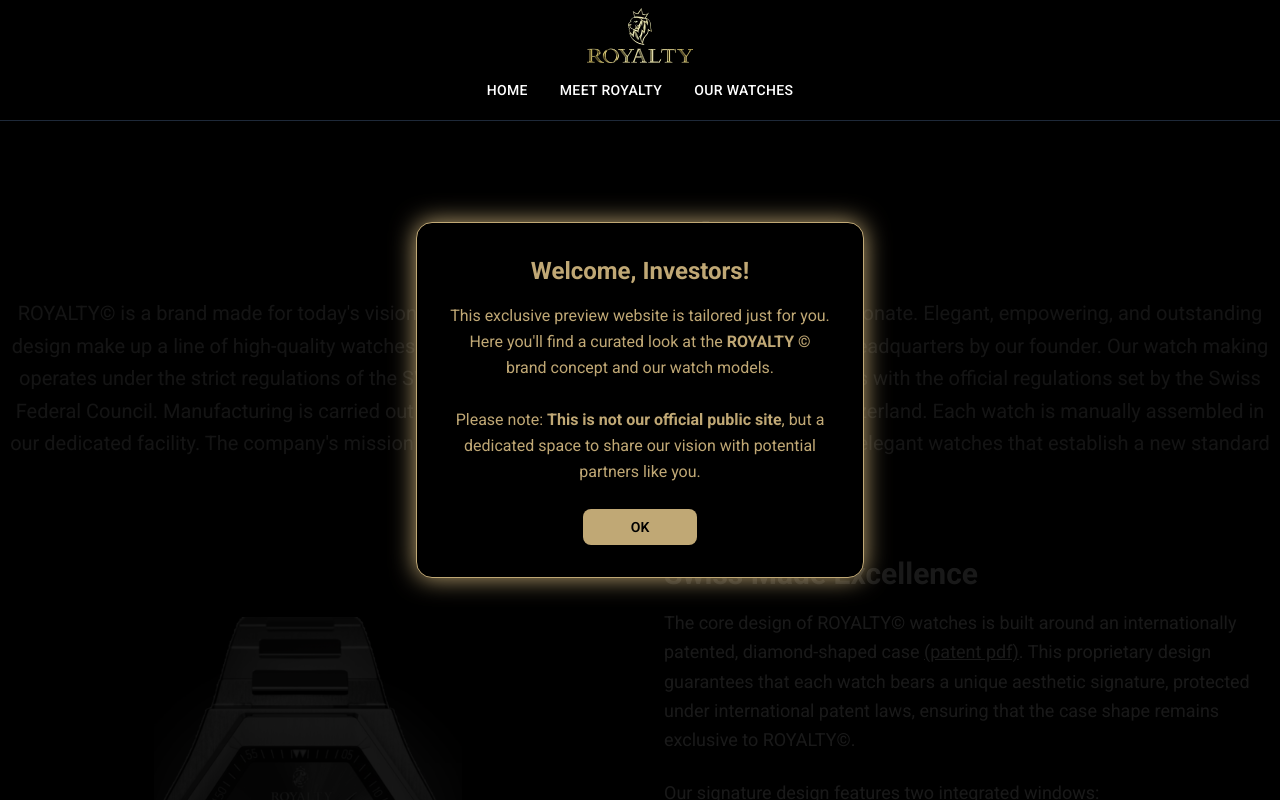
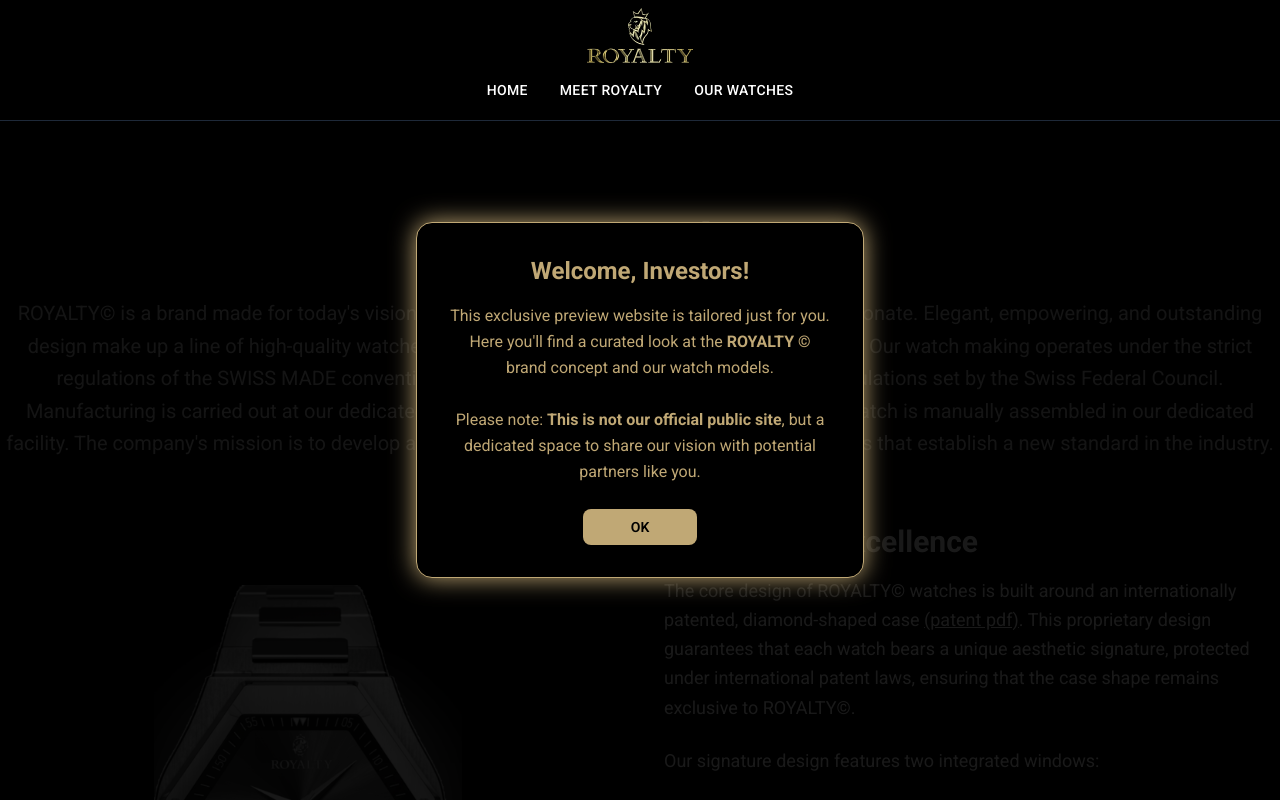
Before and after one commit to FSDTeam-SAA/nevenazezelj, a Next.js app: page /our-watches in a window 1280 px wide. Shown: the top 800 px of the page. Built offline with nearby package versions, Linux system fonts and the light colour scheme.

Commit message:
fix: update text color and improve content formatting for watches section

```diff
--- a/components/landing/watches.tsx
+++ b/components/landing/watches.tsx
@@ -8,18 +8,18 @@
   return (
     <section className="py-8 lg:py-20 bg-white">
       <div className="container">
-        <div className="text-center text-[#C0A875] max-w-3xl mx-auto lg:space-y-5 space-y-3">
+        <div className="text-center text-black max-w-3xl mx-auto lg:space-y-5 space-y-3">
           <h2 className="lg:text-5xl text-2xl font-bold uppercase">
             The Diamond QUEEN
           </h2>
           <p className="text-sm lg:text-base text-justify lg:text-center">
-            Introducing the Diamond Queen Collection the inaugural signature line
-            from ROYALTY&copy;, crafted to redefine sophistication and precision. This
-            collection marks the beginning of a new era in high-end timepieces,
-            embodying elegance, innovation, and exclusivity. At the heart of
-            this collection lies our unique, internationally patented design a
-            commanding diamond-shaped case that captures attention and
-            exemplifies sophistication.
+            Introducing the Diamond Queen Collection the inaugural signature
+            line from ROYALTY&copy;, crafted to redefine sophistication and
+            precision. This collection marks the beginning of a new era in
+            high-end timepieces, embodying elegance, innovation, and
+            exclusivity. At the heart of this collection lies our unique,
+            internationally patented design a commanding diamond-shaped case
+            that captures attention and exemplifies sophistication.
           </p>
         </div>
         <div className="grid grid-cols-1 md:grid-cols-3 lg:gap-6 gap-3 mt-8">
@@ -37,12 +37,12 @@
                 </div>
               </Link>
               <div className="lg:pt-5 pt-2 space-y-1">
-                <p className="text-[#C0A875] text-sm">DIAMOND QUEEN</p>
-                <h3 className="lg:text-2xl text-xl font-semibold text-[#C0A875]">
+                <p className="text-black text-sm">DIAMOND QUEEN</p>
+                <h3 className="lg:text-2xl text-xl font-semibold text-black">
                   {watch.title}
                 </h3>
                 <Link href={`/watches/${watch.slug}`}>
-                  <p className="text-[#C0A875] flex items-center gap-2">
+                  <p className="text-black flex items-center gap-2">
                     Discover More <ChevronRight className="w-4 h-4" />
                   </p>
                 </Link>
--- a/components/our-watches/watches.tsx
+++ b/components/our-watches/watches.tsx
@@ -14,15 +14,14 @@
             ROYALTY&copy; is a brand made for today&apos;s visionaries and
             leaders who are perfectionists and passionate. Elegant, empowering,
             and outstanding design make up a line of high-quality watches. Each
-            detail is carefully designed in our German headquarters by our
-            founder. Our watch making operates under the strict regulations of
-            the SWISS MADE convention, which accurately complies with the
-            official regulations set by the Swiss Federal Council. Manufacturing
-            is carried out at our dedicated facility located in Solothurn,
-            Switzerland. Each watch is manually assembled in our dedicated
-            facility. The company&apos;s mission is to develop and produce
-            high-quality, innovative elegant watches that establish a new
-            standard in the industry.
+            detail is carefully designed by our founder. Our watch making
+            operates under the strict regulations of the SWISS MADE convention,
+            which accurately complies with the official regulations set by the
+            Swiss Federal Council. Manufacturing is carried out at our dedicated
+            facility located in Solothurn, Switzerland. Each watch is manually
+            assembled in our dedicated facility. The company&apos;s mission is
+            to develop and produce high-quality, innovative elegant watches that
+            establish a new standard in the industry.
           </p>
         </div>
 
--- a/components/watch/gallery-modal.tsx
+++ b/components/watch/gallery-modal.tsx
@@ -51,7 +51,7 @@
 
   return (
     <Dialog open={open} onOpenChange={onOpenChange}>
-      <DialogContent className="!h-svh w-screen bg-white p-0 border-none">
+      <DialogContent className="!h-[100vh] w-screen bg-white p-0 border-none">
         <DialogHeader className="sr-only">
           <DialogTitle>View All Images of the Watch</DialogTitle>
           <DialogDescription>
--- a/components/watch/model-modal.tsx
+++ b/components/watch/model-modal.tsx
@@ -20,7 +20,7 @@
   return (
     <Dialog open={open} onOpenChange={onOpenChange}>
       {trigger && <DialogTrigger asChild>{trigger}</DialogTrigger>}
-      <DialogContent className="h-svh w-[100vw] bg-[#efefef]">
+      <DialogContent className="h-[100vh] w-[100vw] bg-[#efefef]">
         <DialogHeader>
           <DialogTitle className="sr-only">View 3D Model</DialogTitle>
           <DialogDescription className="sr-only">
--- a/components/watch/model-viewer.tsx
+++ b/components/watch/model-viewer.tsx
@@ -30,7 +30,13 @@
   const monarch = pathname === "/watches/monarch-s-379";
   const aureus = pathname === "/watches/aureus-sg-379";
   const isMobile = useIsMobile();
-  const { scene } = useGLTF(monarch ? "/model/monarch.glb" : aureus ? "/model/aureus.glb" : "/model/old.glb");
+  const { scene } = useGLTF(
+    monarch
+      ? "/model/monarch.glb"
+      : aureus
+      ? "/model/aureus.glb"
+      : "/model/old.glb"
+  );
 
   useEffect(() => {
     onModelLoaded();
@@ -78,7 +84,7 @@
   };
 
   return (
-    <div className="relative h-svh w-svw border-2">
+    <div className="relative h-[100vh] w-vw border-2">
       {!isLoaded && <Loader />}
       <Canvas shadows camera={{ position: [0, 0, 5], fov: 40 }}>
         <ambientLight intensity={0.5} />
```
Also changed, not shown: 1 other file (tests, documents, lock files or other folders).
